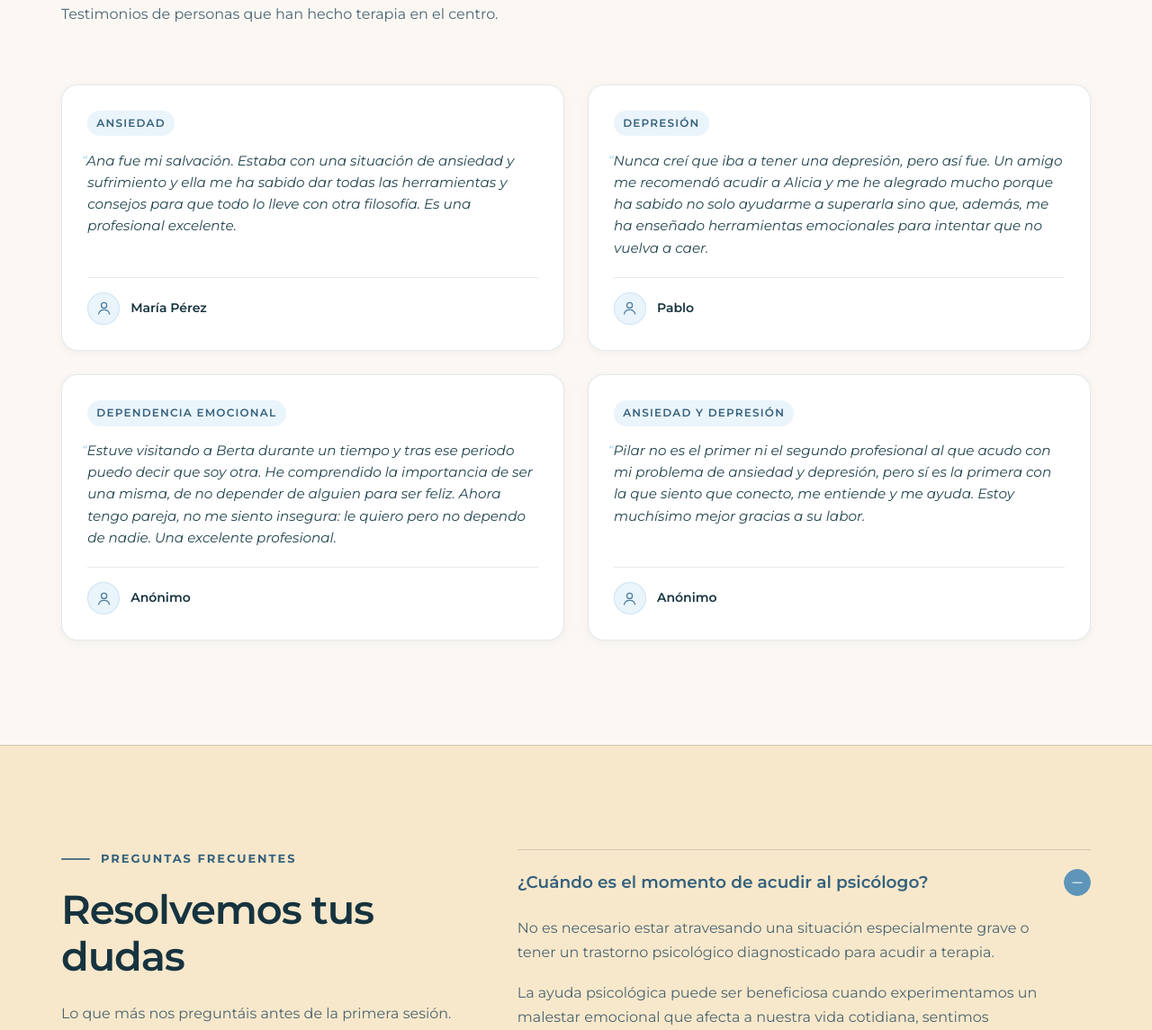
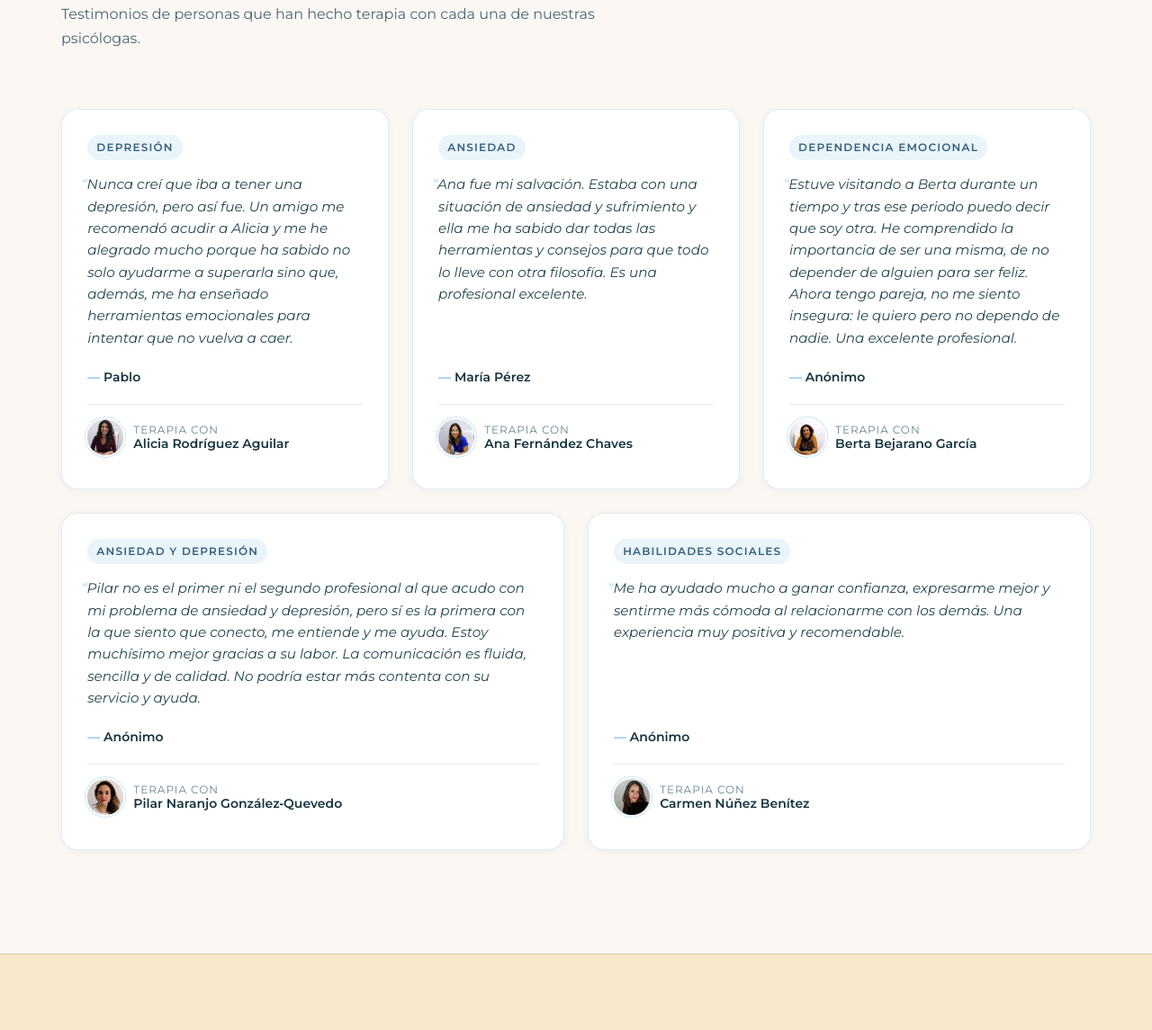
Before and after one commit to arturobernabeu/Eneidas, a plain HTML site: page index.html in a window 1280 px wide. Shown: the part 6282-7427 px from the top of the page at 90% size. Drawn offline with Linux system fonts and the light colour scheme.

Commit message:
Rediseña Opiniones con una opinión por psicóloga
- Cinco opiniones, una por cada psicóloga del equipo, en rejilla de
  3 + 2 (2 columnas en tableta, 1 en móvil).
- Cada tarjeta indica «Terapia con» la psicóloga, con su foto y enlace
  a su ficha.
- Añade la opinión de una paciente de Carmen y completa la de Pilar con
  la frase final de la web original.

Co-Authored-By: Claude Opus 5.5 <noreply@anthropic.com>

```diff
--- a/assets/css/style.css
+++ b/assets/css/style.css
@@ -993,13 +993,16 @@ button { font: inherit; color: inherit; }
 }
 
 /* --- Testimonios --- */
-/* Rejilla fija de dos columnas: con auto-fit quedaba una tarjeta huérfana
-   en la segunda fila, y las citas son demasiado largas para cuatro columnas. */
+/* Cinco opiniones, una por psicóloga: rejilla de 6 columnas en la que las
+   tres primeras ocupan 2 y las dos últimas 3. Así la segunda fila se reparte
+   el ancho completo y no queda ninguna tarjeta huérfana. */
 .quotes {
   display: grid;
-  grid-template-columns: repeat(2, minmax(0, 1fr));
+  grid-template-columns: repeat(6, minmax(0, 1fr));
   gap: clamp(1.1rem, 2vw, 1.75rem);
 }
+.quotes > .quote { grid-column: span 2; }
+.quotes > .quote:nth-child(n + 4) { grid-column: span 3; }
 
 .quote {
   position: relative;
@@ -1062,34 +1065,49 @@ button { font: inherit; color: inherit; }
   color: var(--brand-300);
 }
 
+.quote__author {
+  margin: 0 0 1.1rem;
+  font-size: var(--fs-small);
+  font-weight: 600;
+  color: var(--ink-800);
+}
+.quote__author::before { content: "— "; color: var(--brand-400); }
+
+/* Pie: la psicóloga que atendió a la persona, enlazada a su ficha */
 .quote__foot {
-  display: flex;
-  align-items: center;
-  gap: .75rem;
   padding-top: 1rem;
   border-top: 1px solid var(--line);
 }
-.quote__avatar {
-  display: grid;
-  place-items: center;
-  width: 36px;
-  height: 36px;
+.quote__pro {
+  display: inline-flex;
+  align-items: center;
+  gap: .7rem;
+  color: inherit;
+}
+.quote__pro-photo {
+  width: 40px;
+  height: 40px;
   flex: none;
   border-radius: 50%;
-  background: var(--brand-100);
-  color: var(--brand-600);
-  font-size: 1.2rem;
-  box-shadow: inset 0 0 0 1px var(--brand-200);
-  transition: background var(--t-med), color var(--t-med);
-}
-.quote:hover .quote__avatar { background: var(--brand-500); color: #fff; }
-
-.quote__name {
+  object-fit: cover;
+  box-shadow: 0 0 0 2px var(--paper-2), 0 0 0 3px var(--brand-200);
+  transition: box-shadow var(--t-med);
+}
+.quote__pro-text { display: flex; flex-direction: column; line-height: 1.25; }
+.quote__pro-text small {
+  font-size: var(--fs-micro);
+  letter-spacing: .08em;
+  text-transform: uppercase;
+  color: var(--ink-400);
+}
+.quote__pro-text strong {
   font-size: var(--fs-small);
   font-weight: 600;
   color: var(--ink-800);
-  min-width: 0;
-}
+  transition: color var(--t-fast);
+}
+.quote:hover .quote__pro-photo { box-shadow: 0 0 0 2px var(--paper-2), 0 0 0 3px var(--brand-500); }
+.quote__pro:hover strong { color: var(--brand-700); }
 
 /* --- Formulario --- */
 .form {
@@ -1668,6 +1686,12 @@ button { font: inherit; color: inherit; }
   .split__aside { position: static; }
   .contact { grid-template-columns: 1fr; }
   .footer__inner { grid-template-columns: 1fr 1fr; }
+
+  /* Opiniones: dos columnas; la quinta ocupa la fila entera */
+  .quotes { grid-template-columns: repeat(2, minmax(0, 1fr)); }
+  .quotes > .quote,
+  .quotes > .quote:nth-child(n + 4) { grid-column: auto; }
+  .quotes > .quote:last-child { grid-column: 1 / -1; }
 }
 
 /* Tratamientos: por debajo de 900px el índice pasa a ser una tira horizontal
--- a/index.html
+++ b/index.html
@@ -675,39 +675,62 @@
     <header class="section__head reveal">
       <p class="eyebrow"><span class="eyebrow__line"></span> Opiniones</p>
       <h2 class="section__title">Mira lo que dicen de nosotras</h2>
-      <p class="section__lead">Testimonios de personas que han hecho terapia en el centro.</p>
+      <p class="section__lead">Testimonios de personas que han hecho terapia con cada una de nuestras psicólogas.</p>
     </header>
     <div class="quotes">
       <figure class="quote reveal">
-        <p class="quote__topic">Ansiedad</p>
-        <blockquote class="quote__text">Ana fue mi salvación. Estaba con una situación de ansiedad y sufrimiento y ella me ha sabido dar todas las herramientas y consejos para que todo lo lleve con otra filosofía. Es una profesional excelente.</blockquote>
+        <p class="quote__topic">Depresión</p>
+        <blockquote class="quote__text">Nunca creí que iba a tener una depresión, pero así fue. Un amigo me recomendó acudir a Alicia y me he alegrado mucho porque ha sabido no solo ayudarme a superarla sino que, además, me ha enseñado herramientas emocionales para intentar que no vuelva a caer.</blockquote>
+        <p class="quote__author">Pablo</p>
         <figcaption class="quote__foot">
-          <span class="quote__avatar" aria-hidden="true"><svg class="ico"><use href="#i-user"></use></svg></span>
-          <strong class="quote__name">María Pérez</strong>
+          <a class="quote__pro" href="equipo/alicia-rodriguez-aguilar.html">
+            <img class="quote__pro-photo" src="assets/img/equipo/alicia.jpg" alt="" width="40" height="40" loading="lazy" decoding="async">
+            <span class="quote__pro-text"><small>Terapia con</small><strong>Alicia Rodríguez Aguilar</strong></span>
+          </a>
         </figcaption>
       </figure>
       <figure class="quote reveal">
-        <p class="quote__topic">Depresión</p>
-        <blockquote class="quote__text">Nunca creí que iba a tener una depresión, pero así fue. Un amigo me recomendó acudir a Alicia y me he alegrado mucho porque ha sabido no solo ayudarme a superarla sino que, además, me ha enseñado herramientas emocionales para intentar que no vuelva a caer.</blockquote>
+        <p class="quote__topic">Ansiedad</p>
+        <blockquote class="quote__text">Ana fue mi salvación. Estaba con una situación de ansiedad y sufrimiento y ella me ha sabido dar todas las herramientas y consejos para que todo lo lleve con otra filosofía. Es una profesional excelente.</blockquote>
+        <p class="quote__author">María Pérez</p>
         <figcaption class="quote__foot">
-          <span class="quote__avatar" aria-hidden="true"><svg class="ico"><use href="#i-user"></use></svg></span>
-          <strong class="quote__name">Pablo</strong>
+          <a class="quote__pro" href="equipo/ana-fernandez-chaves.html">
+            <img class="quote__pro-photo" src="assets/img/equipo/ana.jpg" alt="" width="40" height="40" loading="lazy" decoding="async">
+            <span class="quote__pro-text"><small>Terapia con</small><strong>Ana Fernández Chaves</strong></span>
+          </a>
         </figcaption>
       </figure>
       <figure class="quote reveal">
         <p class="quote__topic">Dependencia emocional</p>
         <blockquote class="quote__text">Estuve visitando a Berta durante un tiempo y tras ese periodo puedo decir que soy otra. He comprendido la importancia de ser una misma, de no depender de alguien para ser feliz. Ahora tengo pareja, no me siento insegura: le quiero pero no dependo de nadie. Una excelente profesional.</blockquote>
+        <p class="quote__author">Anónimo</p>
         <figcaption class="quote__foot">
-          <span class="quote__avatar" aria-hidden="true"><svg class="ico"><use href="#i-user"></use></svg></span>
-          <strong class="quote__name">Anónimo</strong>
+          <a class="quote__pro" href="equipo/berta-bejarano-garcia.html">
+            <img class="quote__pro-photo" src="assets/img/equipo/berta.jpg" alt="" width="40" height="40" loading="lazy" decoding="async">
+            <span class="quote__pro-text"><small>Terapia con</small><strong>Berta Bejarano García</strong></span>
+          </a>
         </figcaption>
       </figure>
       <figure class="quote reveal">
         <p class="quote__topic">Ansiedad y depresión</p>
-        <blockquote class="quote__text">Pilar no es el primer ni el segundo profesional al que acudo con mi problema de ansiedad y depresión, pero sí es la primera con la que siento que conecto, me entiende y me ayuda. Estoy muchísimo mejor gracias a su labor.</blockquote>
+        <blockquote class="quote__text">Pilar no es el primer ni el segundo profesional al que acudo con mi problema de ansiedad y depresión, pero sí es la primera con la que siento que conecto, me entiende y me ayuda. Estoy muchísimo mejor gracias a su labor. La comunicación es fluida, sencilla y de calidad. No podría estar más contenta con su servicio y ayuda.</blockquote>
+        <p class="quote__author">Anónimo</p>
         <figcaption class="quote__foot">
-          <span class="quote__avatar" aria-hidden="true"><svg class="ico"><use href="#i-user"></use></svg></span>
-          <strong class="quote__name">Anónimo</strong>
+          <a class="quote__pro" href="equipo/pilar-naranjo-gonzalez-quevedo.html">
+            <img class="quote__pro-photo" src="assets/img/equipo/pilar.jpg" alt="" width="40" height="40" loading="lazy" decoding="async">
+            <span class="quote__pro-text"><small>Terapia con</small><strong>Pilar Naranjo González&#8209;Quevedo</strong></span>
+          </a>
+        </figcaption>
+      </figure>
+      <figure class="quote reveal">
+        <p class="quote__topic">Habilidades sociales</p>
+        <blockquote class="quote__text">Me ha ayudado mucho a ganar confianza, expresarme mejor y sentirme más cómoda al relacionarme con los demás. Una experiencia muy positiva y recomendable.</blockquote>
+        <p class="quote__author">Anónimo</p>
+        <figcaption class="quote__foot">
+          <a class="quote__pro" href="equipo/carmen-nunez-benitez.html">
+            <img class="quote__pro-photo" src="assets/img/equipo/carmen.jpg" alt="" width="40" height="40" loading="lazy" decoding="async">
+            <span class="quote__pro-text"><small>Terapia con</small><strong>Carmen Núñez Benítez</strong></span>
+          </a>
         </figcaption>
       </figure>
     </div>
```
